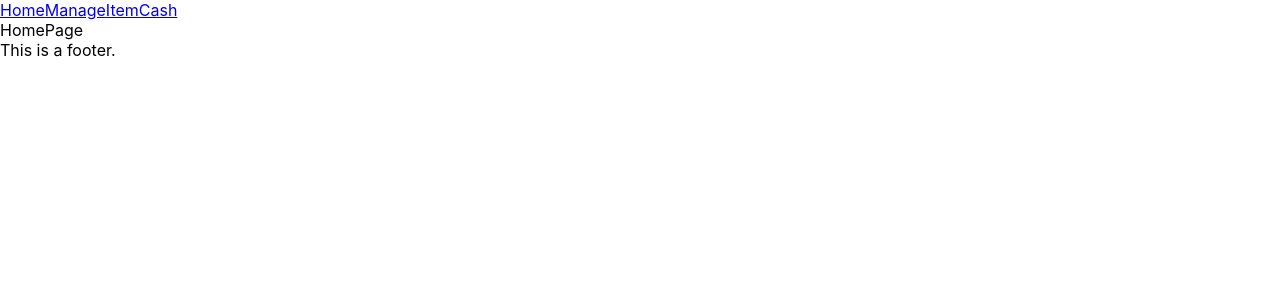
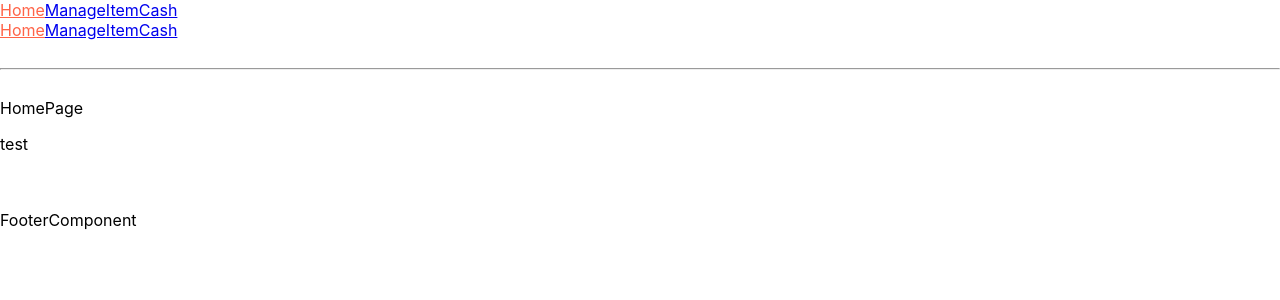
Before and after one commit to jwoodrow99/inventoryApp-react, a React (Create React App) app: page / in a window 1280 px wide. Shown: the top 300 px of the page. Built offline with nearby package versions, Linux system fonts and the light colour scheme; no server answers.

Commit message:
Basic routes

```diff
--- a/src/App.js
+++ b/src/App.js
@@ -1,23 +1,26 @@
 import service from './service/service';
 import { useEffect, useState } from 'react';
-import {BrowserRouter as Router, Routes, Route, Link} from 'react-router-dom';
+import {BrowserRouter as Router, Routes, Route, Link, useLocation} from 'react-router-dom';
 
 import HomePage from './pages/HomePage';
 import ManagePage from './pages/ManagerPage';
 import ItemPage from './pages/ItemPage';
 import CashPage from './pages/CashPage';
 
+import NavBar from './components/NavBarComponent';
+import Footer from './components/FooterComponent';
+
 function App() {
+
+
+
   return (
     <div className="App">
       <Router>
 
-        <nav>
-          <Link to='/'>Home</Link>
-          <Link to='/manage'>Manage</Link>
-          <Link to='/item'>Item</Link>
-          <Link to='/cash'>Cash</Link>
-        </nav>
+        <NavBar/>
+
+        <br/><hr/><br/>
 
         <Routes>
           <Route path="/" element={<HomePage/>} />
@@ -26,7 +29,9 @@ function App() {
           <Route path="/cash" element={<CashPage/>} />
         </Routes>
 
-        <footer>This is a footer.</footer>
+        <br/><br/>
+
+        <Footer/>
 
       </Router>
     </div>
--- /dev/null
+++ b/src/components/FooterComponent.js
@@ -0,0 +1,9 @@
+import React from 'react'
+
+function FooterComponent() {
+  return (
+    <div>FooterComponent</div>
+  )
+}
+
+export default FooterComponent
--- /dev/null
+++ b/src/components/NavBarComponent.js
@@ -0,0 +1,27 @@
+import React from 'react';
+import {Link, useLocation} from 'react-router-dom';
+
+function NavBarComponent() {
+
+    const location = useLocation();
+    console.log(location.pathname);
+
+    return (
+        <nav>
+            {location.pathname === '/' ? <Link style={{color: 'tomato'}} to='/'>Home</Link> : <Link to='/'>Home</Link>}
+            {location.pathname === '/manage' ? <Link style={{color: 'tomato'}} to='/manage'>Manage</Link> : <Link to='/manage'>Manage</Link>}
+            {location.pathname === '/item' ? <Link style={{color: 'tomato'}} to='/item'>Item</Link> : <Link to='/item'>Item</Link>}
+            {location.pathname === '/cash' ? <Link style={{color: 'tomato'}} to='/cash'>Cash</Link> : <Link to='/cash'>Cash</Link>}
+
+            <br/>
+
+            <Link style={{color: location.pathname === '/' ? 'tomato' : false}} to='/'>Home</Link>
+            <Link style={{color: location.pathname === '/manage' ? 'tomato' : false}} to='/manage'>Manage</Link>
+            <Link style={{color: location.pathname === '/item' ? 'tomato' : false}} to='/item'>Item</Link>
+            <Link style={{color: location.pathname === '/cash' ? 'tomato' : false}} to='/cash'>Cash</Link>
+
+        </nav>
+    )
+}
+
+export default NavBarComponent
--- a/src/pages/HomePage.js
+++ b/src/pages/HomePage.js
@@ -18,7 +18,10 @@ function HomePage() {
   console.log(token);
 
   return (
-    <div>HomePage</div>
+    <>
+      <div>HomePage</div>
+      <p>test</p>
+    </>
   )
 }
 
--- a/src/pages/ItemPage.js
+++ b/src/pages/ItemPage.js
@@ -1,4 +1,4 @@
-import React from 'react'
+import React from 'react';
 
 function ItemPage() {
   return (
```
